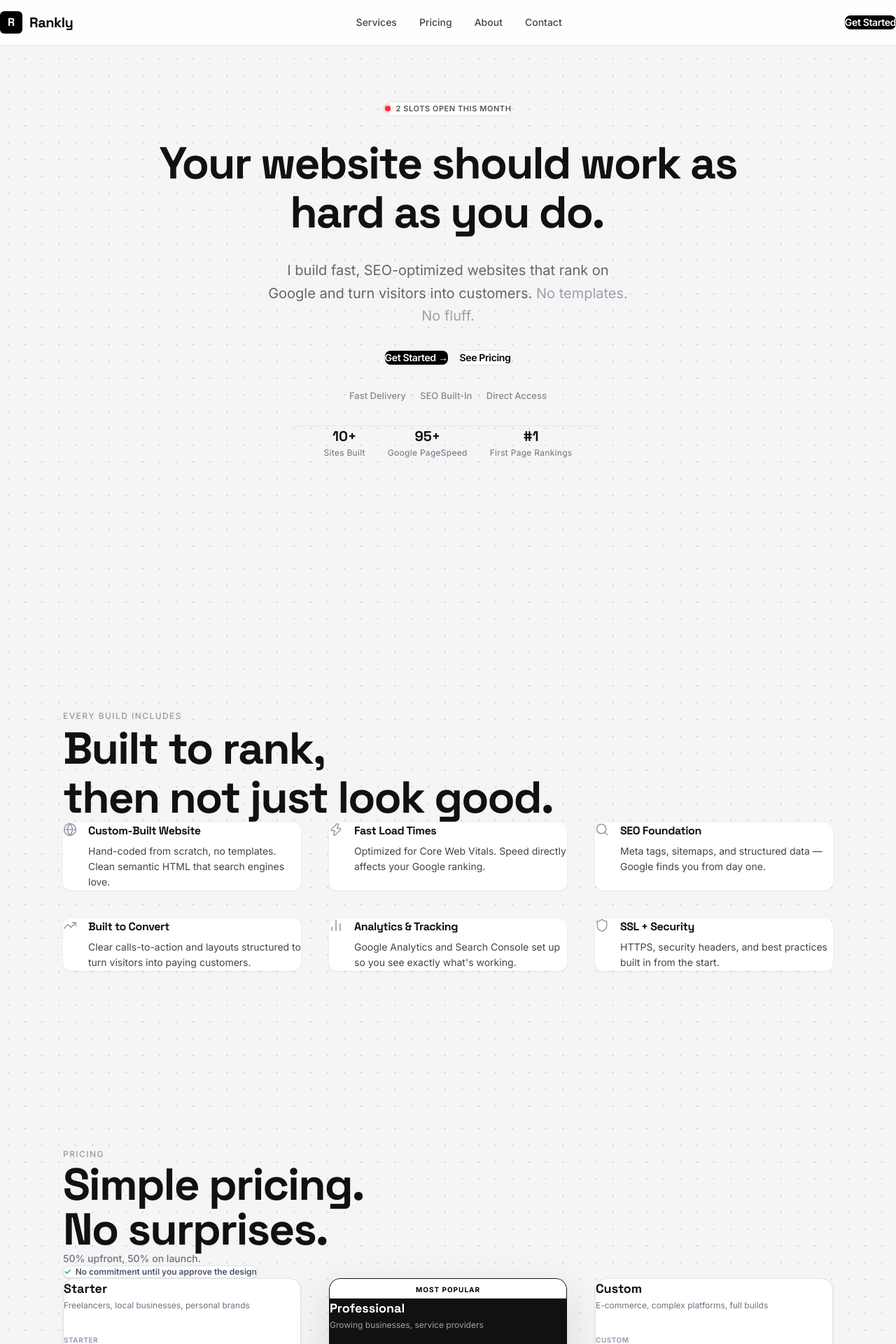
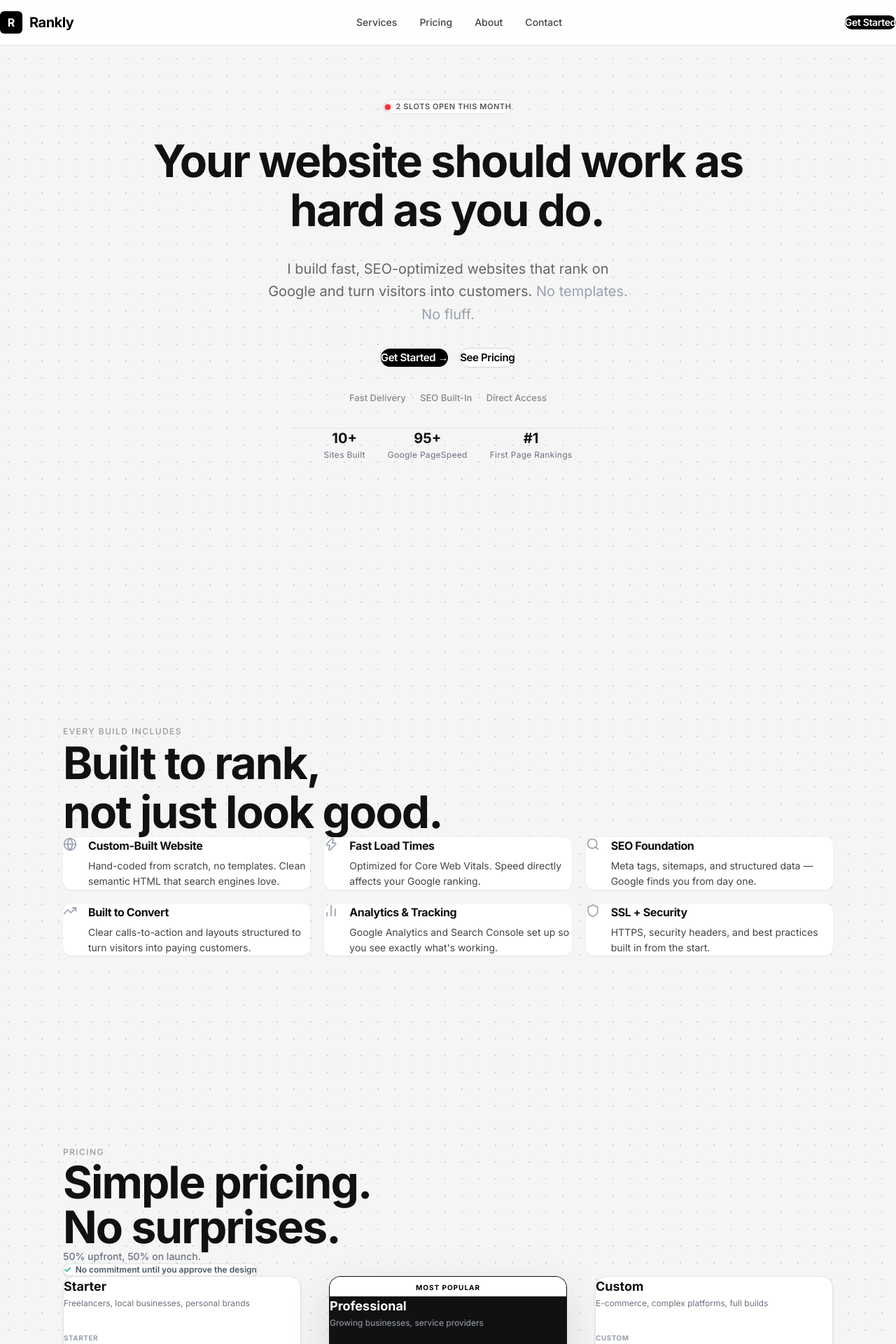
Before and after one commit to AayushLami/aayushPort, a Next.js app: page / in a window 1280 px wide. Shown: the top 1920 px of the page at 70% size. Built offline with nearby package versions, Linux system fonts and the light colour scheme.

Commit message:
design: global button pill shape styling, title spacing polish, and Inter font config

```diff
--- a/app/globals.css
+++ b/app/globals.css
@@ -3,7 +3,7 @@
 
 /* ─── Tailwind v4 custom theme ──────────────────────────────────── */
 @theme {
-  --font-heading: "Space Grotesk", system-ui, sans-serif;
+  --font-heading: "Inter", system-ui, sans-serif;
   --font-mono: "Space Mono", ui-monospace, monospace;
   --font-sans: "Inter", system-ui, sans-serif;
 }
--- a/components/About.tsx
+++ b/components/About.tsx
@@ -41,7 +41,7 @@ export function About() {
           initial={{ opacity: 0, y: 16 }}
           animate={isInView ? { opacity: 1, y: 0 } : {}}
           transition={{ duration: 0.5, delay: 0.1 }}
-          className="font-heading font-extrabold text-[#111111] tracking-[-0.03em] mb-[80px]"
+          className="font-heading font-extrabold text-[#111111] tracking-[-0.03em] mb-[56px]"
           style={{ fontSize: "clamp(36px, 5vw, 64px)" }}
         >
           Aayush Lamichhane
--- a/components/FinalCTA.tsx
+++ b/components/FinalCTA.tsx
@@ -136,7 +136,7 @@ export function FinalCTA() {
         >
           <button
             onClick={() => setIsOpen(true)}
-            className="w-full sm:w-auto inline-flex items-center justify-center bg-white text-black font-semibold text-base px-10 py-4 rounded-full hover:bg-neutral-200 transition-colors duration-200 shadow-[0_4px_20px_rgba(255,255,255,0.05)] cursor-pointer"
+            className="w-full sm:w-auto inline-flex items-center justify-center bg-white text-black font-[600] text-[15px] tracking-tight px-[28px] py-[14px] rounded-full hover:bg-neutral-200 transition-colors duration-200 shadow-[0_4px_20px_rgba(255,255,255,0.05)] cursor-pointer"
           >
             Get Started &rarr;
           </button>
--- a/components/Hero.tsx
+++ b/components/Hero.tsx
@@ -117,13 +117,13 @@ export function Hero() {
             >
               <button
                 onClick={triggerContactModal}
-                className="w-full sm:w-auto inline-flex items-center justify-center font-semibold text-sm tracking-tight text-white bg-black hover:bg-neutral-800 transition-colors px-[24px] py-[14px] rounded-[8px] cursor-pointer"
+                className="w-full sm:w-auto inline-flex items-center justify-center font-[600] text-[15px] tracking-tight text-white bg-black hover:bg-neutral-800 transition-colors px-[28px] py-[14px] rounded-full cursor-pointer"
               >
                 Get Started &rarr;
               </button>
               <a
                 href="#pricing"
-                className="w-full sm:w-auto inline-flex items-center justify-center font-semibold text-sm tracking-tight text-black bg-white border border-[#e0e0e0] hover:bg-gray-50 transition-colors px-[24px] py-[14px] rounded-[8px]"
+                className="w-full sm:w-auto inline-flex items-center justify-center font-[600] text-[15px] tracking-tight text-black bg-white border border-[#d4d4d4] hover:bg-neutral-50 transition-colors px-[28px] py-[14px] rounded-full"
               >
                 See Pricing
               </a>
--- a/components/Navbar.tsx
+++ b/components/Navbar.tsx
@@ -67,7 +67,7 @@ export function Navbar() {
         {/* CTA */}
         <button
           onClick={triggerContactModal}
-          className="hidden md:inline-flex items-center justify-center font-semibold text-sm tracking-tight text-white bg-black hover:bg-neutral-800 transition-colors px-[20px] py-[10px] rounded-[8px] cursor-pointer"
+          className="hidden md:inline-flex items-center justify-center font-semibold text-sm tracking-tight text-white bg-black hover:bg-neutral-800 transition-colors px-[22px] py-[10px] rounded-full cursor-pointer"
         >
           Get Started
         </button>
@@ -112,7 +112,7 @@ export function Navbar() {
               triggerContactModal(e);
               document.getElementById("mobile-menu")?.classList.add("hidden");
             }}
-            className="w-full inline-flex items-center justify-center font-semibold text-sm tracking-tight text-white bg-black hover:bg-neutral-800 transition-colors py-3 rounded-[8px] cursor-pointer"
+            className="w-full inline-flex items-center justify-center font-semibold text-sm tracking-tight text-white bg-black hover:bg-neutral-800 transition-colors py-[10px] px-[22px] rounded-full cursor-pointer"
           >
             Get Started
           </button>
--- a/components/Pricing.tsx
+++ b/components/Pricing.tsx
@@ -35,7 +35,7 @@ export function Pricing() {
           initial={{ opacity: 0, y: 24 }}
           animate={isInView ? { opacity: 1, y: 0 } : {}}
           transition={{ duration: 0.5 }}
-          className="mb-[80px] text-left w-full flex flex-col items-start"
+          className="mb-[56px] text-left w-full flex flex-col items-start"
         >
           <p className="text-[12px] tracking-[0.12em] text-[#999999] font-medium uppercase mb-[24px]">
             Pricing
@@ -131,11 +131,11 @@ export function Pricing() {
                   ))}
                 </ul>
 
-                {/* CTA Button - full width, black/white, border-radius 8px */}
+                {/* CTA Button */}
                 <button
                   onClick={triggerContactModal}
                   className={`
-                    w-full inline-flex items-center justify-center font-semibold text-sm tracking-tight transition-all duration-200 px-6 py-3.5 rounded-[8px] cursor-pointer
+                    w-full inline-flex items-center justify-center font-[600] text-[15px] tracking-tight transition-all duration-200 px-[28px] py-[14px] rounded-full cursor-pointer
                     ${
                       plan.popular
                         ? "bg-white text-black border border-white hover:bg-neutral-100"
--- a/components/Services.tsx
+++ b/components/Services.tsx
@@ -62,7 +62,7 @@ export function Services() {
           initial={{ opacity: 0, y: 24 }}
           animate={isInView ? { opacity: 1, y: 0 } : {}}
           transition={{ duration: 0.5, ease: "easeOut" }}
-          className="mb-[80px] text-left"
+          className="mb-[60px] text-left"
           ref={ref}
         >
           <p className="text-[12px] tracking-[0.12em] text-[#999999] font-medium uppercase mb-[24px]">
@@ -72,7 +72,7 @@ export function Services() {
             className="font-heading font-extrabold text-[#111111] tracking-[-0.03em] leading-[1.1]"
             style={{ fontSize: "clamp(36px, 5vw, 64px)" }}
           >
-            Built to rank,<br />then not just look good.
+            Built to rank,<br />not just look good.
           </h2>
         </motion.div>
 
@@ -81,7 +81,7 @@ export function Services() {
           variants={staggerContainer}
           initial="hidden"
           animate={isInView ? "visible" : "hidden"}
-          className="grid grid-cols-1 md:grid-cols-2 lg:grid-cols-3 gap-[40px] w-full"
+          className="grid grid-cols-1 md:grid-cols-2 lg:grid-cols-3 gap-[20px] w-full"
         >
           {services.map((service, i) => {
             const Icon = service.icon;
--- a/components/ui/Button.tsx
+++ b/components/ui/Button.tsx
@@ -17,34 +17,30 @@ export function Button({
   href,
   ...props
 }: ButtonProps) {
+  // Base classes for site-wide button specification:
+  // fully rounded pill shape (100px), px-28 py-14 padding, font-weight 600, font-size 15px
   const base =
-    "inline-flex items-center justify-center font-semibold tracking-tight transition-all duration-200 focus:outline-none focus-visible:ring-2 focus-visible:ring-[#111] focus-visible:ring-offset-2 cursor-pointer select-none rounded-lg";
-
-  const sizes = {
-    sm: "px-4 py-2 text-sm",
-    md: "px-6 py-3 text-sm",
-    lg: "px-8 py-4 text-base",
-  };
+    "inline-flex items-center justify-center font-[600] text-[15px] px-[28px] py-[14px] rounded-full tracking-tight transition-all duration-200 focus:outline-none focus-visible:ring-2 focus-visible:ring-[#111] focus-visible:ring-offset-2 cursor-pointer select-none";
 
   const variants = {
-    // Black bg, white text — primary action
+    // Primary button: black bg, white text
     primary:
-      "bg-[#111111] text-white border border-[#111111] hover:bg-black hover:border-black",
-    // White bg, black border + text — secondary action
+      "bg-black text-white border border-black hover:bg-neutral-800 hover:border-neutral-800",
+    // Secondary button: white bg, 1px solid #d4d4d4, black text
     secondary:
-      "bg-white text-[#111111] border border-[#111111] hover:bg-[#111111] hover:text-white",
-    // White bg, black text, white border (CTA Book a Demo)
+      "bg-white text-black border border-[#d4d4d4] hover:bg-neutral-50",
+    // White bg, black text, white border
     ctaPrimary:
-      "bg-white text-[#111111] border border-white hover:bg-gray-100",
-    // Black border, white text (CTA Call)
+      "bg-white text-black border border-white hover:bg-neutral-100",
+    // Transparent bg, white text, white border
     ctaSecondary:
-      "bg-transparent text-white border border-[#111111] hover:bg-[#111111] transition-colors duration-200",
-    // White bg, black text, white border, transparent on hover with white text (Pricing Popular)
+      "bg-transparent text-white border border-white hover:bg-white hover:text-black",
+    // White bg, black text, white border, hover transparent
     pricingPopular:
       "bg-white text-black border border-white hover:bg-transparent hover:text-white",
   };
 
-  const classes = `${base} ${sizes[size]} ${variants[variant]} ${className}`;
+  const classes = `${base} ${variants[variant]} ${className}`;
 
   if (href) {
     return (
```
